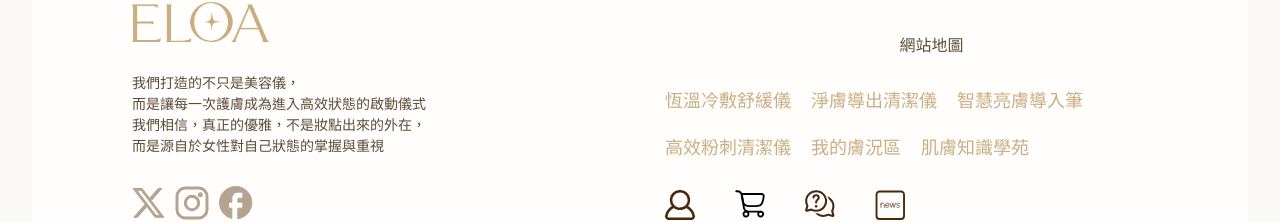
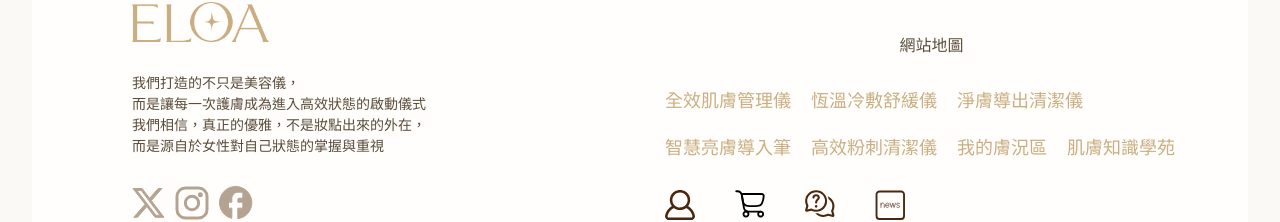
Before and after one commit to catboss1995/eloa-project, a React (Vite) app: page / in a window 1280 px wide. Shown: the part 8546-8768 px from the top of the page. Built offline with nearby package versions, Linux system fonts and the light colour scheme.

Commit message:
連結修正，補上MasterIX

```diff
--- a/src/components/Footer.jsx
+++ b/src/components/Footer.jsx
@@ -33,10 +33,11 @@ const Footer = () => {
         <div id="rightArea">
           <h3>網站地圖</h3>
           <ul id="siteMap">
-            <li><Link to="/ProductInfo" className="fx navLk">恆溫冷敷舒緩儀</Link></li>
-            <li><Link to="/ProductInfo" className="fx navLk">淨膚導出清潔儀</Link></li>
-            <li><Link to="/ProductInfo" className="fx navLk">智慧亮膚導入筆</Link></li>
-            <li><Link to="/ProductInfo" className="fx navLk">高效粉刺清潔儀</Link></li>
+            <li><Link to="/ProductMasterIX" className="fx navLk">全效肌膚管理儀</Link></li>
+            <li><Link to="/ProductCalmie" className="fx navLk">恆溫冷敷舒緩儀</Link></li>
+            <li><Link to="/ProductAuraClean" className="fx navLk">淨膚導出清潔儀</Link></li>
+            <li><Link to="/ProductGlowPen" className="fx navLk">智慧亮膚導入筆</Link></li>
+            <li><Link to="/ProductCleanShot" className="fx navLk">高效粉刺清潔儀</Link></li>
             <li><Link to="/SkinTest" className="fx navLk">我的膚況區</Link></li>
             <li><Link to="/Article" className="fx navLk">肌膚知識學苑</Link></li>
           </ul>
```
